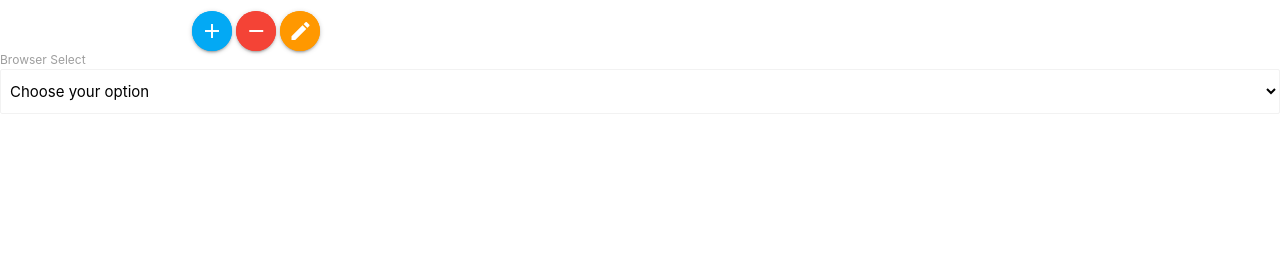
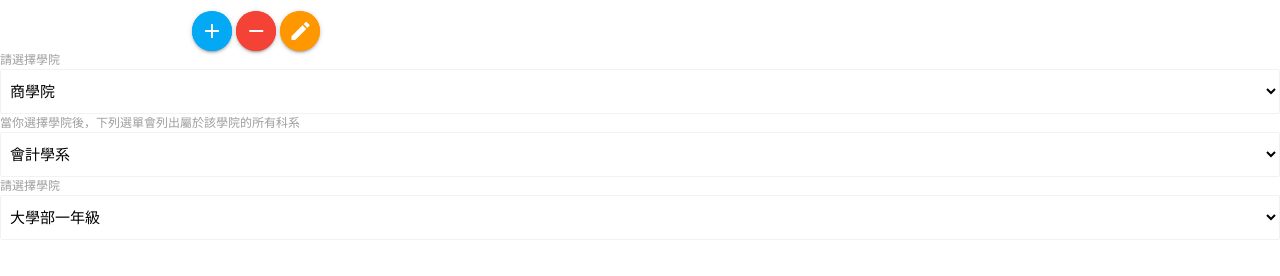
Before and after one commit to TunchinKao/teamcs23, a website: page public/test.html in a window 1280 px wide. Shown: the part 278-554 px from the top of the page. Drawn offline with nearby package versions, Linux system fonts and the light colour scheme.

Commit message:
fix option bug

```diff
--- a/public/test.html
+++ b/public/test.html
@@ -50,12 +50,60 @@
       </a>
     </div>
 
-    <label>Browser Select</label>
-  <select class="browser-default">
-    <option value="" disabled selected>Choose your option</option>
-    <option value="1">Option 1</option>
-    <option value="2">Option 2</option>
-    <option value="3">Option 3</option>
+    <label>請選擇學院</label>
+  <select class="browser-default" id="college-list" onchange="changeCollege(this.selectedIndex)">
   </select>
+
+  <label>當你選擇學院後，下列選單會列出屬於該學院的所有科系</label>
+  <select class="browser-default" id="sector-list">
+  </select>
+
+  <label>請選擇學院</label>
+  <select class="browser-default" id="graduate-list">
+  </select>
+
+
+  <script>
+    var colleges=['商學院','工學院','建設學院','金融學院','建築專業學院','國際科技與管理學院','資電學院','人文社會學院','理學院','經營管理學院','跨領域設計學院','跨科系學習'];
+    var collegeSelect=document.getElementById("college-list");
+     var inner="";
+     //<option value="" disabled selected>Choose your option</option>
+     for(var i=0;i<colleges.length;i++){
+       inner=inner+'<option value=i>'+colleges[i]+'</option>';
+     }
+     collegeSelect.innerHTML=inner;
+
+
+    var sectors=new Array();
+    sectors[0]=['會計學系 ',' 國際經營與貿易學系' ,' 國際經營與貿易學系國際企業管理全英語學士班' ,' 財稅學系' ,' 合作經濟暨社會事業經營學系' ,' 統計學系 ',' 經濟學系' ,' 企業管理學系' ,' 行銷學系' ,' 國際企業管理學士學位學程(英語專班)' ,' 商學進修學士學位學程' ,'財經法律研究所' ,' 科技管理碩士學位學程' ,' 產業碩士專班' ,' 商學專業碩士在職學位學程' ,'商學博士學位學程 '];
+    sectors[1]=['機械與電腦輔助工程學系 ',' 纖維與複合材料學系 ',' 工業工程與系統管理學系 ',' 化學工程學系 ',' 航太與系統工程學系 ',' 精密系統設計學士學位學程 ','電聲碩士學位學程 ',' 綠色能源科技碩士學位學程 ',' 創意設計碩士學位學程 ',' 材料與製造工程碩士在職專班 ',' 智能製造與工程管理碩士在職學位學程 ','機械與航空工程博士學位學程 '];
+    sectors[2]=['土木工程學系 ',' 水利工程與資源保育學系 ',' 都市計畫與空間資訊學系 ',' 運輸與物流學系 ',' 土地管理學系 ','景觀與遊憩碩士學位學程 ',' 專案管理碩士在職學位學程 ',' 建設碩士在職學位學程 ','土木水利工程與建設規劃博士學位學程 '];
+    sectors[3]=['風險管理與保險學系 ',' 財務金融學系 ',' 財務工程與精算學士學位學程 ','金融碩士在職學位學程 ','金融博士學位學程 '];
+    sectors[4]=['建築專業學院學士班 ',' 建築學士學位學程 ',' 室內設計學士學位學程 ',' 室內設計進修學士班 ',' 創新設計學士學位學程 ',' 建築碩士學位學程 ',' 建築碩士在職學位學程','澳洲墨爾本皇家理工大學商學與創新雙學士學位學程 ','美國聖荷西州立大學商學大數據分析雙學士學位學程 ']
+    sectors[5]=['美國普渡大學電機資訊雙學士學位學程 ','西班牙薩拉戈薩大學物流供應鏈管理與創新創業雙碩士學位學程 ','國際經營管理碩士學位學程 '];
+    sectors[6]=['資訊工程學系 ',' 電機工程學系 ',' 電子工程學系 ',' 自動控制工程學系 ',' 通訊工程學系',' 資電不分系榮譽班 ','資訊電機工程碩士在職學位學程 ',' 產業研發碩士專班 ',' 生醫資訊暨生醫工程碩士學位學程 ',' 視光科技碩士在職學位學程 ','電機與通訊工程博士學位學程 ',' 智慧聯網產業博士學位學程'];
+    sectors[7]=['中國文學系 ',' 外國語文學系 ','歷史與文物研究所 ',' 公共事務與社會創新研究所 '];
+    sectors[8]=['應用數學系 ',' 環境工程與科學學系 ',' 材料科學與工程學系 ',' 光電學系 ','微積分教學中心 ',' 物理教學研究中心 '];
+    sectors[9]=['經營管理碩士在職學位學程 ',' 電子商務碩士在職專班 '];
+    sectors[10]=['通識教育中心 ',' 雲端學院 ','外語教學中心 ',' 國語文教學中心 ','全校國際生大一不分系學士班 '];
+    function changeCollege(index){
+      var Sinner="";
+      for(var i=0;i<sectors[index].length;i++){
+        Sinner=Sinner+'<option value=i>'+sectors[index][i]+'</option>';
+      }
+      var sectorSelect=document.getElementById("sector-list");
+      sectorSelect.innerHTML=Sinner;
+    }
+          changeCollege(document.getElementById("college-list").selectedIndex);
+
+
+          var graduate = ['大學部一年級', '大學部二年級','大學部三年級','大學部四年級','研究所一年級', '研究所二年級'];
+          var graduateSelect=document.getElementById("graduate-list");
+    var inner="";
+     for(var i=0;i<graduate.length;i++){
+       inner=inner+'<option value=i>'+graduate[i]+'</option>';
+    }
+     graduateSelect.innerHTML=inner;
+  </script>
   </body>
 </html>
```
Also changed, not shown: public/index.html (+14 -15 lines).
